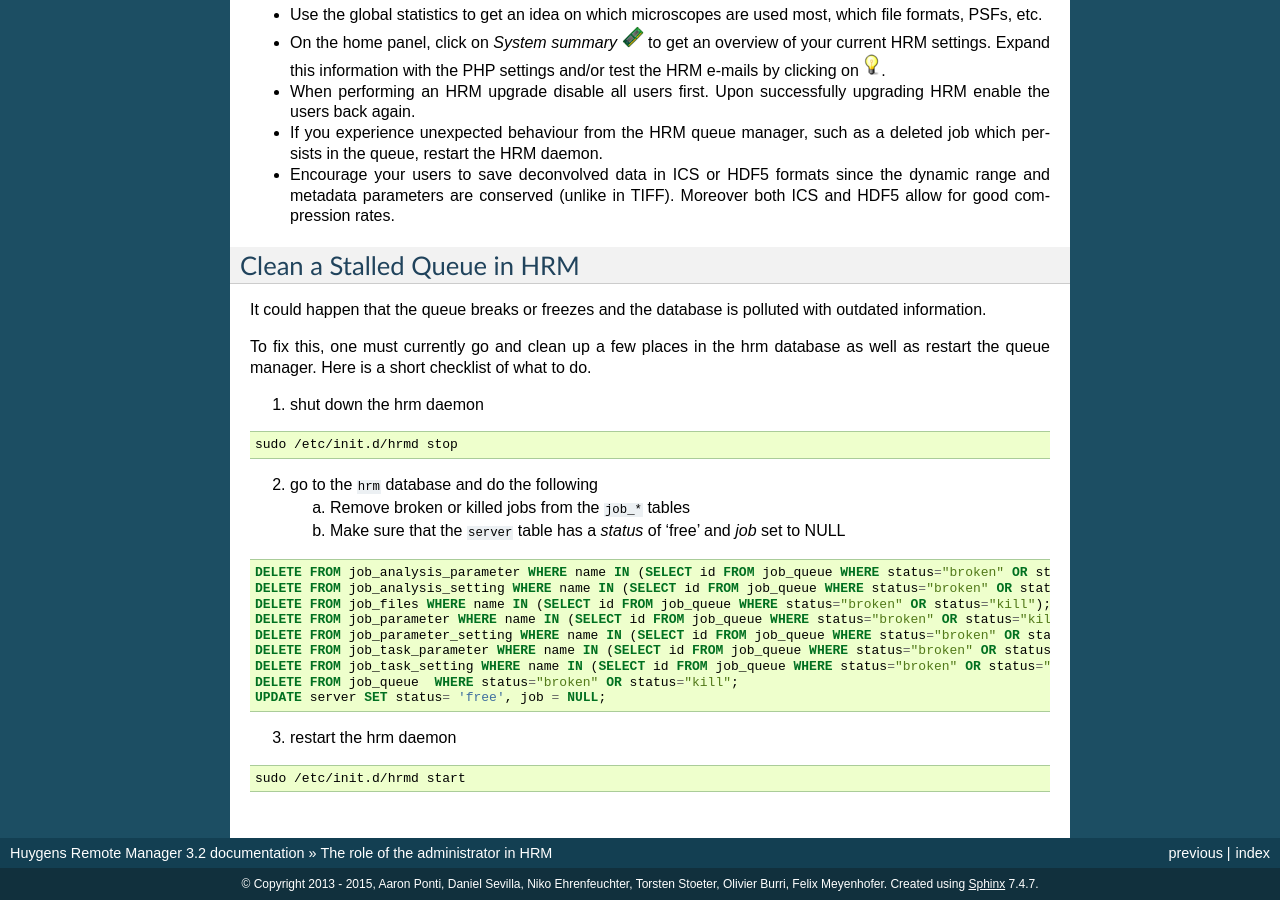
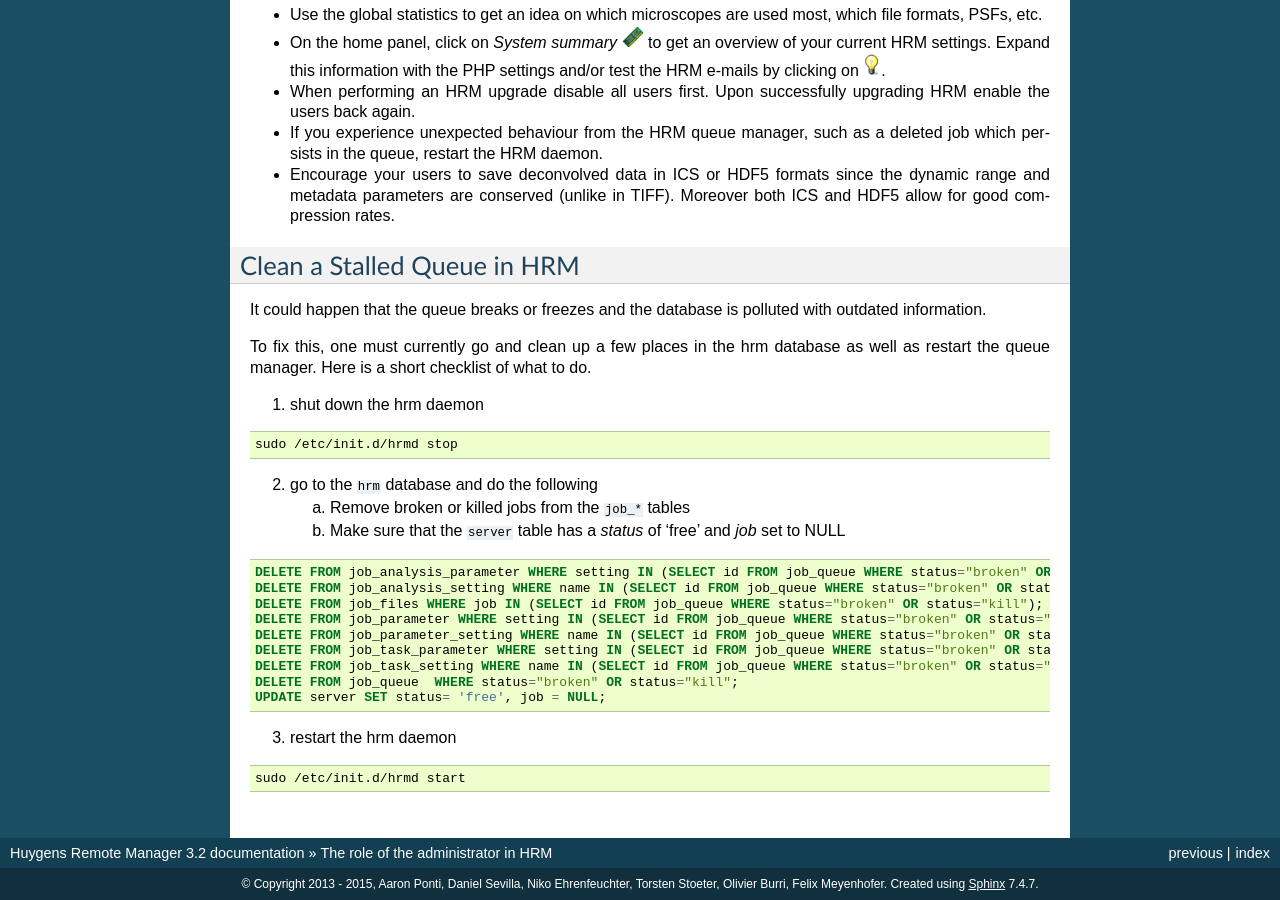
Before and after one commit to aarpon/hrm_docs, a Sphinx documentation site: the page built from docs/user/Administrator.rst, in a window 1280 px wide and 900 px high, scrolled down 3705 px. Built offline with Sphinx 7.4.7, drawn with Linux system fonts in a browser that asks for light colours.

Commit message:
Fix references to table columns in stalled queue docs.

```diff
--- a/docs/user/Administrator.rst
+++ b/docs/user/Administrator.rst
@@ -234,12 +234,12 @@ To fix this, one must currently go and clean up a few places in the hrm database
 
 .. code-block:: sql
 
-   DELETE FROM job_analysis_parameter WHERE name IN (SELECT id FROM job_queue WHERE status="broken" OR status="kill");
+   DELETE FROM job_analysis_parameter WHERE setting IN (SELECT id FROM job_queue WHERE status="broken" OR status="kill");
    DELETE FROM job_analysis_setting WHERE name IN (SELECT id FROM job_queue WHERE status="broken" OR status="kill");
-   DELETE FROM job_files WHERE name IN (SELECT id FROM job_queue WHERE status="broken" OR status="kill");
-   DELETE FROM job_parameter WHERE name IN (SELECT id FROM job_queue WHERE status="broken" OR status="kill");
+   DELETE FROM job_files WHERE job IN (SELECT id FROM job_queue WHERE status="broken" OR status="kill");
+   DELETE FROM job_parameter WHERE setting IN (SELECT id FROM job_queue WHERE status="broken" OR status="kill");
    DELETE FROM job_parameter_setting WHERE name IN (SELECT id FROM job_queue WHERE status="broken" OR status="kill");
-   DELETE FROM job_task_parameter WHERE name IN (SELECT id FROM job_queue WHERE status="broken" OR status="kill");
+   DELETE FROM job_task_parameter WHERE setting IN (SELECT id FROM job_queue WHERE status="broken" OR status="kill");
    DELETE FROM job_task_setting WHERE name IN (SELECT id FROM job_queue WHERE status="broken" OR status="kill");
    DELETE FROM job_queue  WHERE status="broken" OR status="kill";
    UPDATE server SET status= 'free', job = NULL;
```
